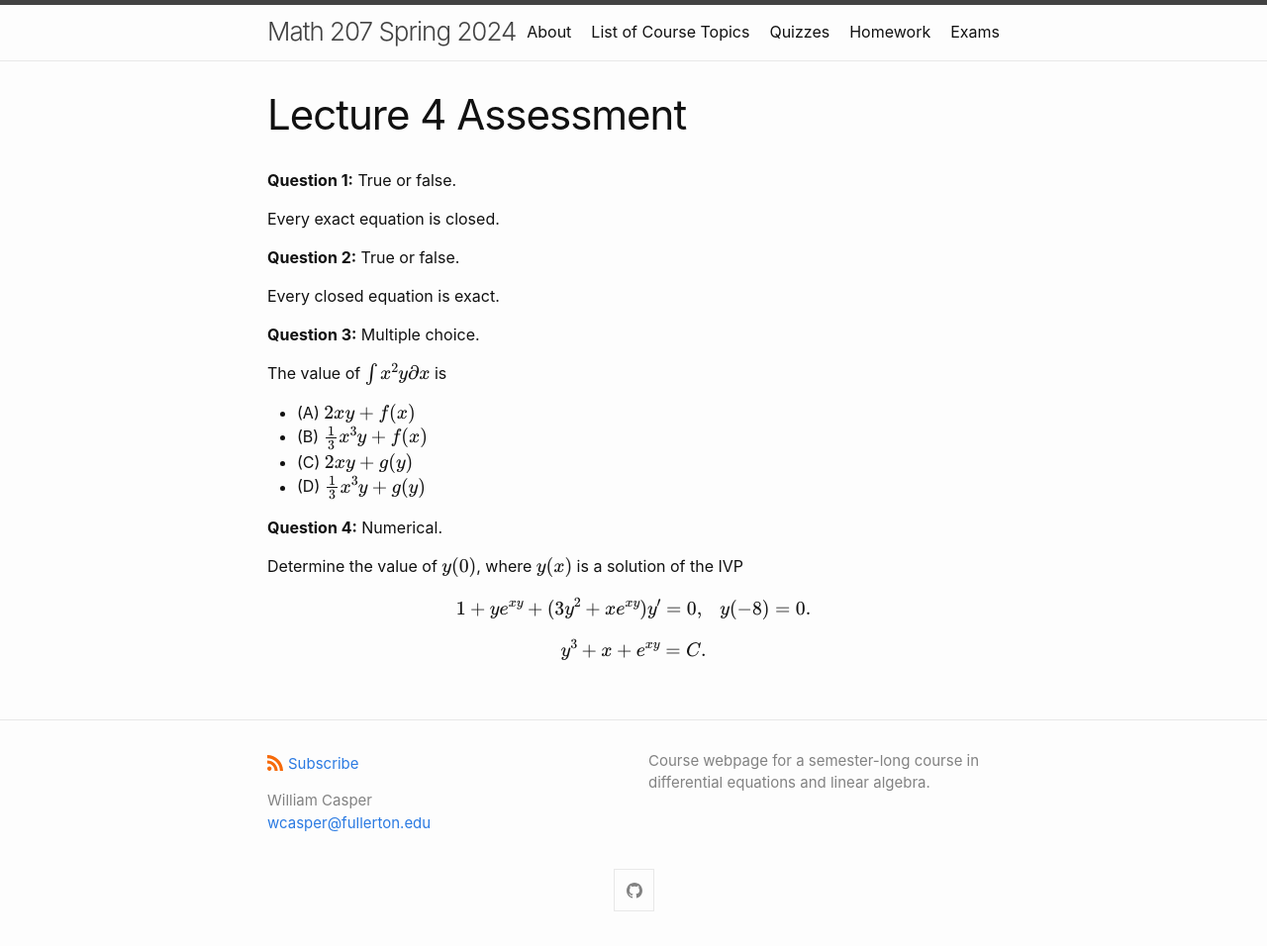
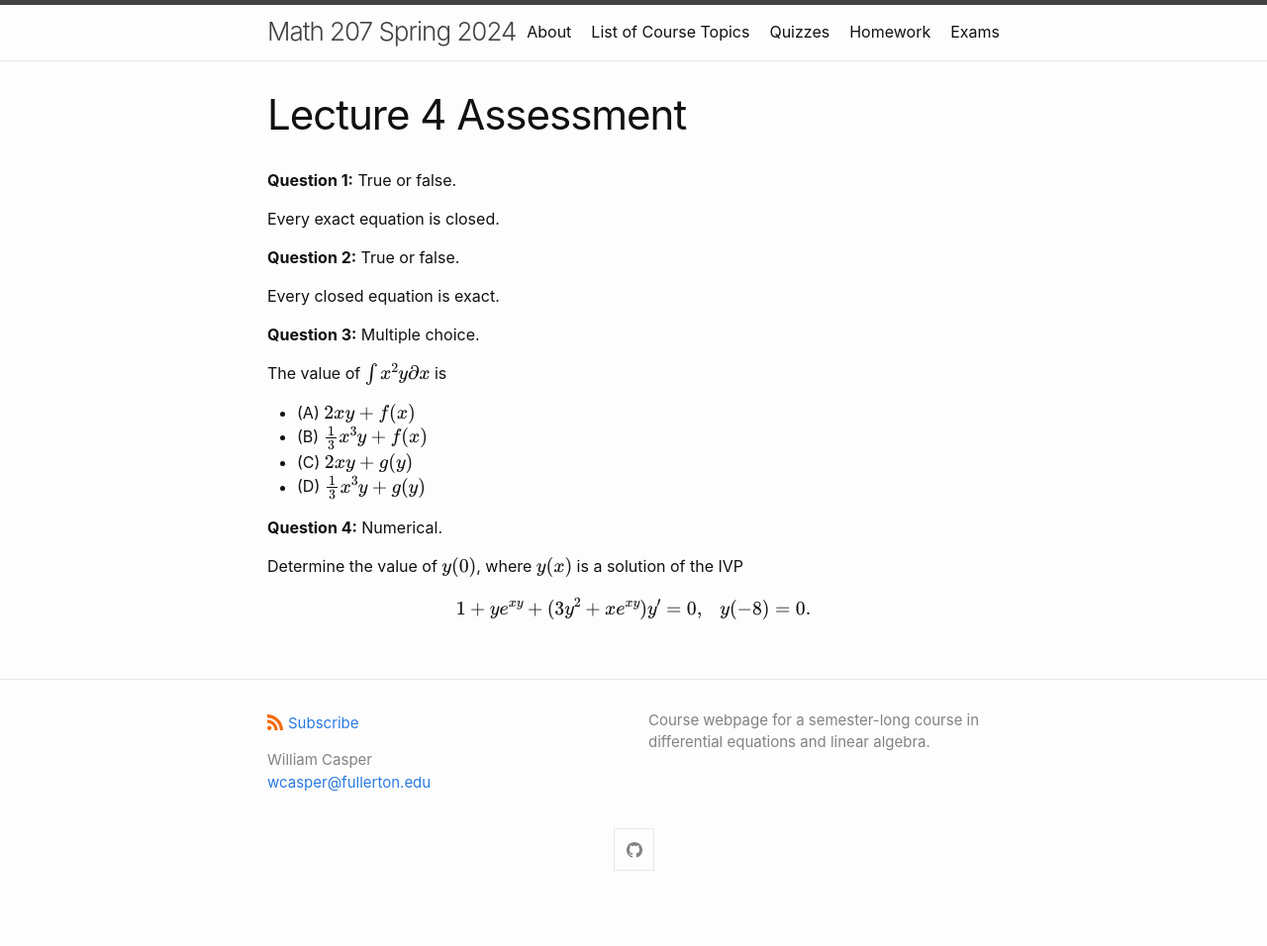
Before and after one commit to wcasper/math207spring2024, a Jekyll site: the page built from _quizzes/quiz4.md, in a window 1280 px wide. Shown: the whole page at 99% size. Built offline with Jekyll 4.4.1, drawn with Linux system fonts in a browser that asks for light colours; after the commit the page ends 915 px from its top, so only the background shows below that.

Commit message:
removed typo

```diff
--- a/_quizzes/quiz4.md
+++ b/_quizzes/quiz4.md
@@ -29,5 +29,3 @@ Determine the value of $$y(0)$$,
 where $$y(x)$$ is a solution of the IVP
 
 $$1 + ye^{xy} + (3y^2 + xe^{xy})y' = 0,\ \ \ y(-8) = 0.$$
-
-$$y^3 + x + e^{xy} = C.$$
```
